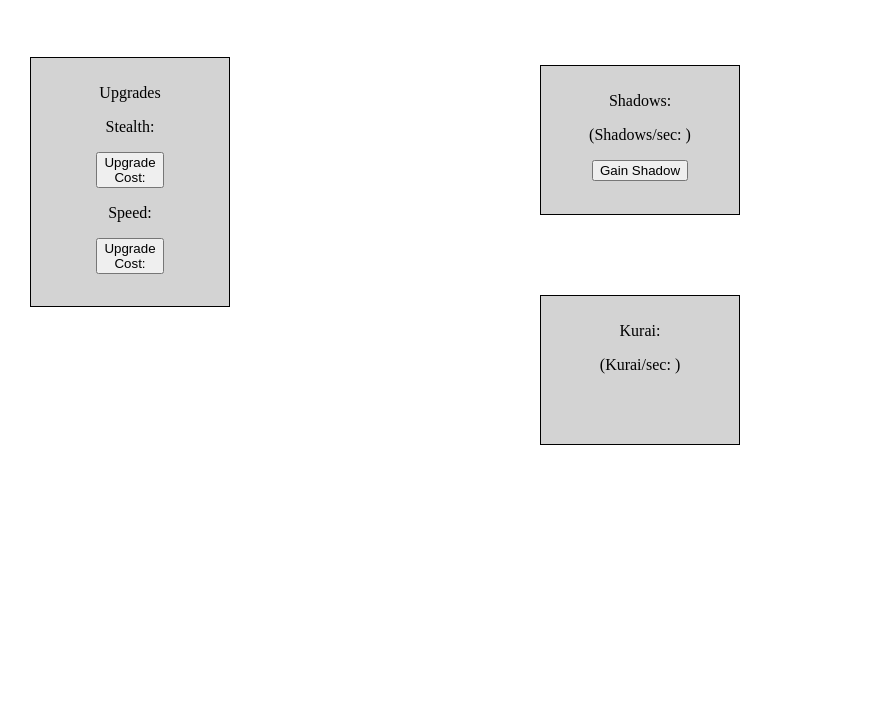
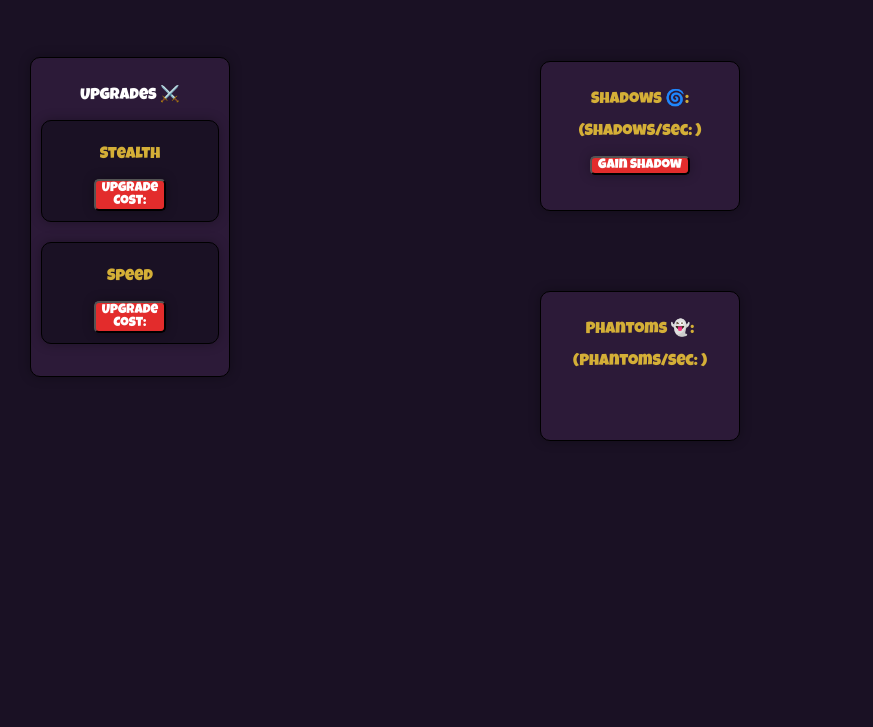
Before and after one commit to carlovella/CPS1015---WebDev, a plain HTML site: page index.html in a window 1280 px wide. Shown: the part 73-800 px from the top of the page, without its empty margins (0-873 px from the left). Drawn offline with Linux system fonts and the light colour scheme.

Commit message:
Changed Secondary Resource Name and CSS design

```diff
--- a/index.html
+++ b/index.html
@@ -4,34 +4,40 @@
     <meta charset="UTF-8">
     <title>Rise of the Shadow Ninja</title>
     <link rel="stylesheet" href="style.css">
+    <link href = "https://fonts.googleapis.com/css2?family=Luckiest+Guy&display=swap" rel = "stylesheet" >
 </head>
 <body>
     <h1>Rise of the Shadow Ninja</h1>
 
     <div class = "box">
-        <p>Shadows: </p>
+        <p>Shadows 🌀: </p>
         <p>(Shadows/sec: )</p>
         <button>Gain Shadow</button>
     </div>
 
     <div class = "box">
-        <p>Kurai: </p>
-        <p>(Kurai/sec: )</p>
+        <p>Phantoms 👻: </p>
+        <p>(Phantoms/sec: )</p>
     </div>
 
     <div class = "upgrades_box">
-        <p>Upgrades</p>
-        <p>Stealth: </p>
-        <button>
-            <span>Upgrade</span><br>
-            <span>Cost: </span>
-        </button>
+        <p>Upgrades ⚔️</p>
 
-        <p>Speed: </p>
-        <button>
-            <span>Upgrade</span><br>
-            <span>Cost: </span>
-        </button>
+        <div class = "upgrade_section">
+            <p>Stealth </p>
+            <button>
+                <span>Upgrade</span><br>
+                <span>Cost: </span>
+            </button>
+        </div>
+
+        <div class = "upgrade_section">
+            <p>Speed </p>
+            <button>
+                <span>Upgrade</span><br>
+                <span>Cost: </span>
+            </button>
+        </div>
     </div>
 </body>
 </html>
--- a/style.css
+++ b/style.css
@@ -1,27 +1,56 @@
 h1{
     text-align: center;
+    color: lightgray;
 }
-
+body{
+    font-family: 'Luckiest Guy', cursive;
+    background-color: #1A1124;
+}
+button{
+    background: #E32C2C;
+    border-radius: 5px;
+    text-align: center;
+    font-family: 'Luckiest Guy', cursive;
+    box-shadow: 0 0 12px rgba(0, 0, 0, 0.3);
+    color: white;
+}
 .box{
     width: 200px;
     height: 150px;
-    background-color: lightgray;
+    background-color: #2C1A38;
     border: 1px solid black;
+    border-radius: 10px;
     margin: 80px auto;
     padding: 10px;
     box-sizing: border-box;
+    box-shadow: 0 0 12px rgba(0, 0, 0, 0.3);
     text-align: center;
+    color: #D4AF37;
 }
 .upgrades_box{
     width: 200px;
-    height: 250px;
-    background-color: lightgray;
+    height: 320px;
+    background-color: #2C1A38;
     border: 1px solid black;
+    border-radius: 10px;
     margin: 20px;
     padding: 10px;
     box-sizing: border-box;
+    box-shadow: 0 0 12px rgba(0, 0, 0, 0.3);
     text-align: center;
     position: absolute;
     top: 110px;
     left: 10px;
+    display: block;
+    color: white;
 }
+.upgrade_section{
+    padding: 10px;
+    text-align: center;
+    color: #D4AF37;
+    border-radius: 10px;
+    box-shadow: 0 0 12px rgba(0, 0, 0, 0.3);
+    border: 1px solid black;
+    margin-bottom: 20px;
+    background-color: #1A1124;
+}
```
